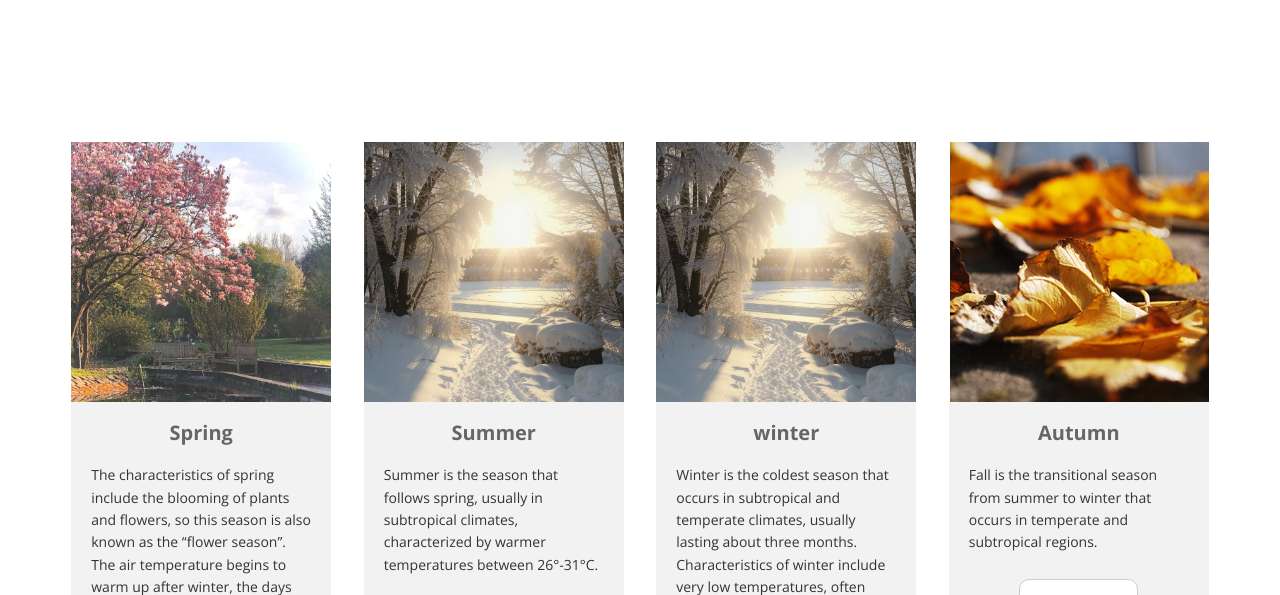
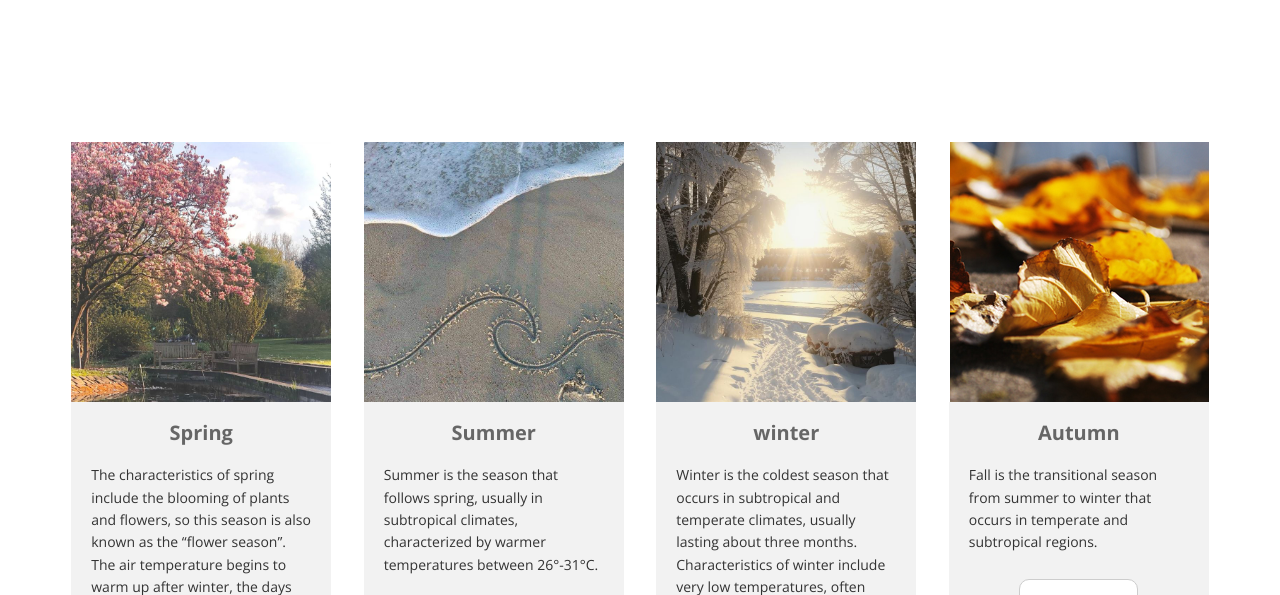
Before and after one commit to nailasalsabilamutia/ujian, a plain HTML site: page index.html in a window 1280 px wide. Shown: the part 205-800 px from the top of the page. Drawn offline with nearby package versions, Linux system fonts and the light colour scheme; a script that the page names is missing.

Commit message:
index.html

```diff
--- a/index.html
+++ b/index.html
@@ -63,7 +63,7 @@ http://www.templatemo.com/tm-476-conquer
 								</div>
 								<div class="col-lg-3 col-md-3 col-sm-6 col-xs-6 col-xxs-12">
 									<div class="testimonial-content">
-										<img src="img3.jpg" alt="Image">
+										<img src="img2.jpg" alt="Image">
 										<h2>Summer</h2>
 										<p>Summer is the season that follows spring, usually in subtropical climates, characterized by warmer temperatures between 26°-31°C.</p>
 										<a href="#" class="content-link">read it</a>
```
